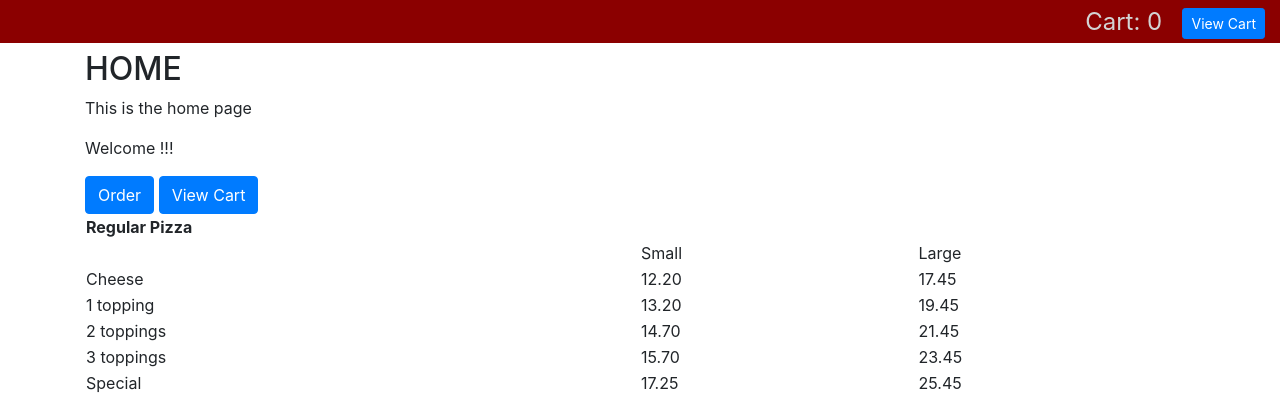
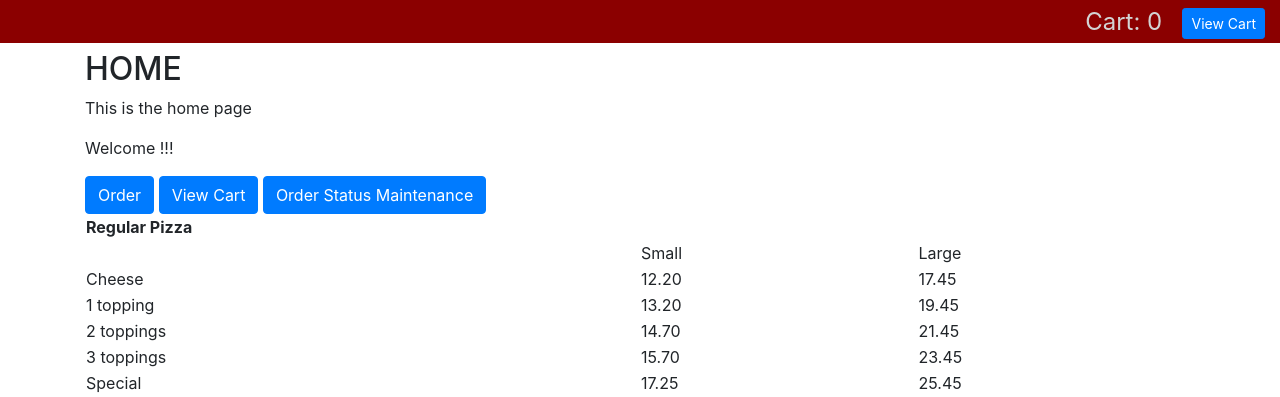
Before and after one commit to mcdomx/project3, a Django app: page / in a window 1280 px wide. Shown: the part 75-472 px from the top of the page. Run offline with Django 3.2, Linux system fonts and the light colour scheme; a user stored in the database is signed in; data comes from the database, SQL or seed files in the repository; both versions use the stored data as it was after the commit; some libraries are stand-ins or nearby versions.

Commit message:
started order maint page

```diff
--- a/orders/admin.py
+++ b/orders/admin.py
@@ -1,5 +1,5 @@
 from django.contrib import admin
-from .models import Menu_categories, Menu_items, Sub_addons, Order, Order_line, Pizza_toppings, Sizes, Toppings
+from .models import Menu_categories, Menu_items, Sub_addons, Order, Order_line, Pizza_toppings, Sizes, Toppings, Order_status
 
 # Register your models here.
 admin.site.register(Menu_categories)
@@ -10,6 +10,7 @@ admin.site.register(Order_line)
 admin.site.register(Pizza_toppings)
 admin.site.register(Sizes)
 admin.site.register(Toppings)
+admin.site.register(Order_status)
 
 # Define the admin class
 # class Menu_itemsInstanceInline(admin.TabularInline):
--- a/orders/templates/orders/index.html
+++ b/orders/templates/orders/index.html
@@ -17,6 +17,14 @@
       <button type="button" class="btn btn-primary" data-toggle="modal" data-target="#view_cart_modal">
         View Cart
       </button>
+
+      {% if user.is_superuser %}
+      <a href={% url 'order_maint' %}>
+        <button type="button" class="btn btn-primary">
+            Order Status Maintenance
+        </button>
+      </a>
+      {% endif %}
 
       <!-- Add Item Modal -->
       <div class="modal fade" id="order_item_modal" tabindex="-1" role="dialog">
--- a/orders/urls.py
+++ b/orders/urls.py
@@ -5,6 +5,7 @@ from . import views
 urlpatterns = [
     path("", views.index, name="index"),
     path("register", views.register, name="register"),
+    path("order_maint", views.order_maint, name="order_maint"),
     path("get_menu_items", views.get_menu_items, name="get_menu_items"),
     path("get_toppings", views.get_toppings, name="get_toppings"),
     path("place_order", views.place_order, name="place_order"),
--- a/orders/views.py
+++ b/orders/views.py
@@ -17,6 +17,13 @@ def index(request):
         'menu_items': menu_items,
     }
     return render(request, "orders/index.html", context)
+
+
+def order_maint(request):
+    context = {
+
+    }
+    return render(request, "orders/order_maint.html", context)
 
 
 from django.contrib.auth import login, authenticate
@@ -103,10 +110,6 @@ def place_order(request):
 
 
 
-
-
-
-
     # respond with success
 
 
```
Also changed, not shown: orders/models.py (+8 -0 lines), orders/templates/orders/order_maint.html (added, +8 -0 lines), db.sqlite3, orders/migrations/0020_order_status.py (added), orders/migrations/0021_order_status.py (added).
